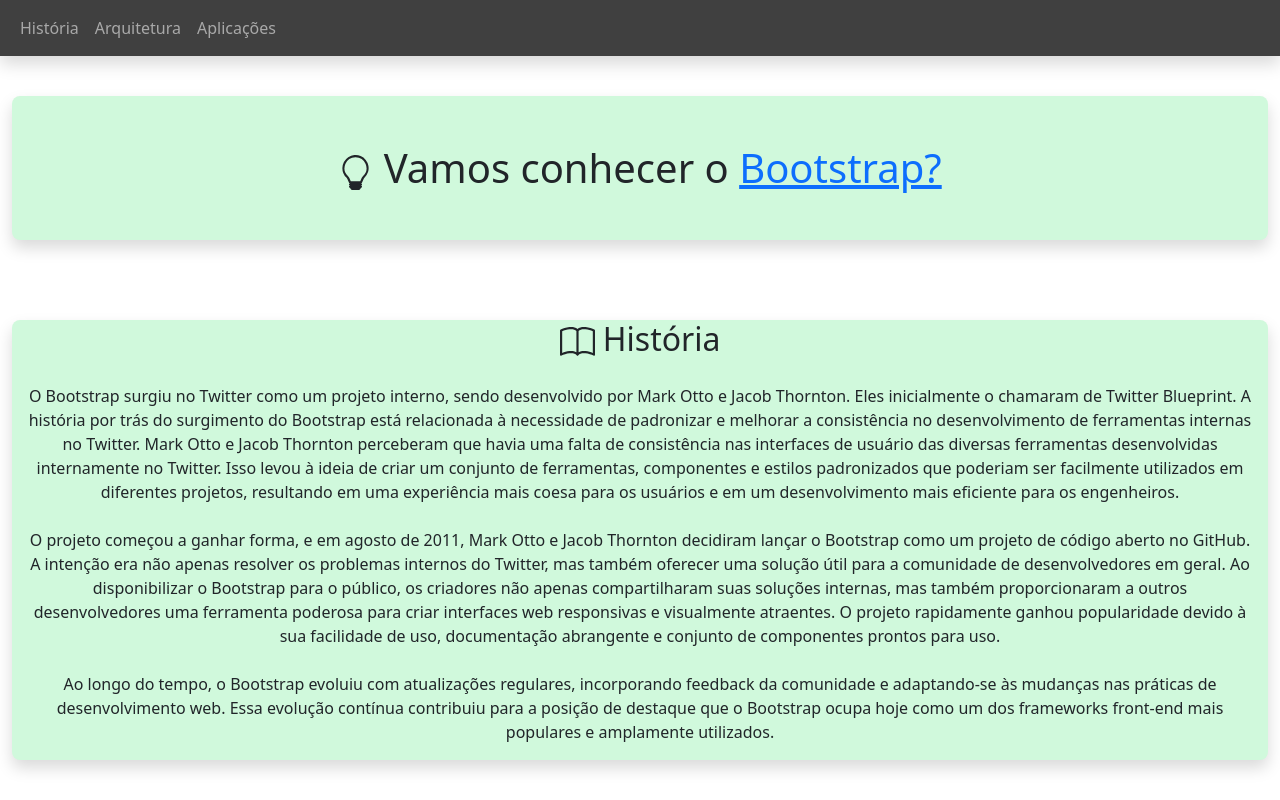
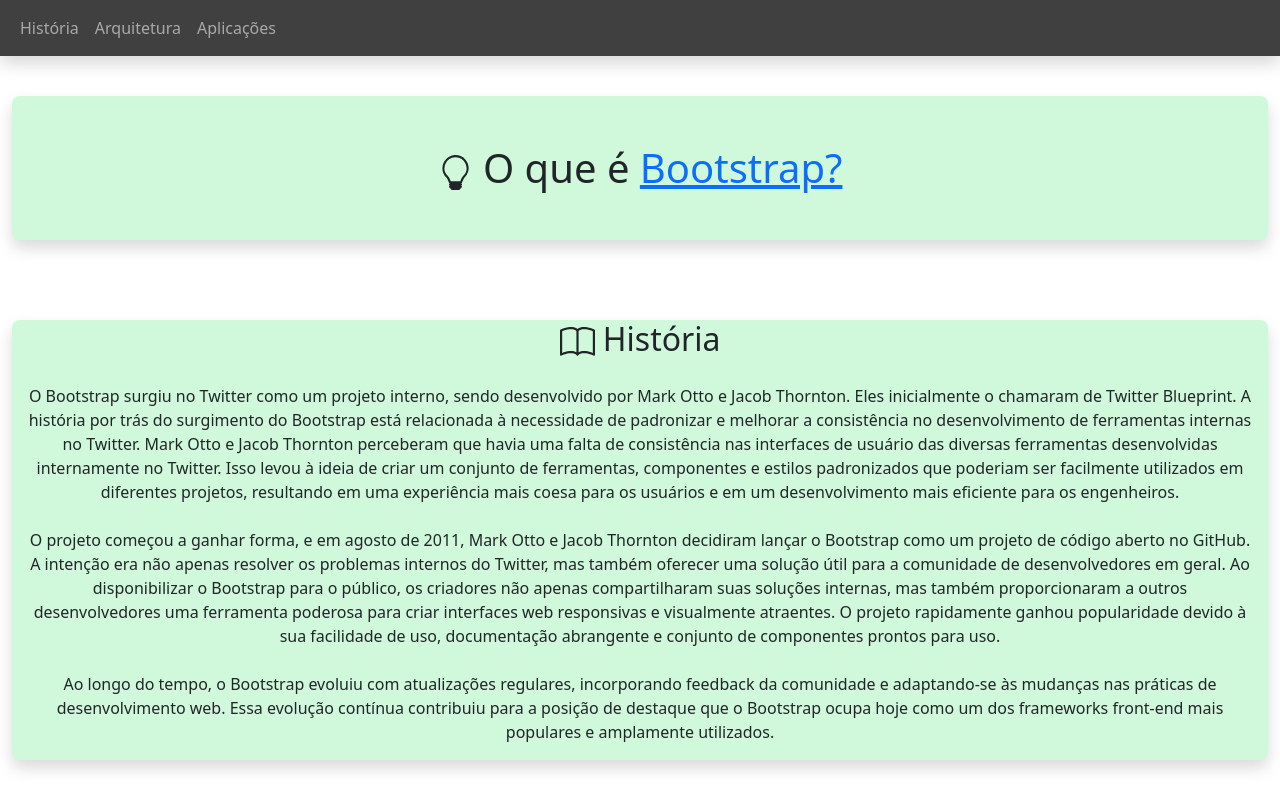
Before and after one commit to Weslyto1O/artigo-bootstrap, a plain HTML site: page index.html in a window 1280 px wide. Shown: the top 800 px of the page. Drawn offline with nearby package versions, Linux system fonts and the light colour scheme.

Commit message:
Mudança no Título

```diff
--- a/index.html
+++ b/index.html
@@ -32,7 +32,7 @@
       <br><br><br>
       <h1 class="text-center shadow p-5 rounded-3"><svg xmlns="http://www.w3.org/2000/svg" width="35" height="35" fill="currentColor" class="bi bi-lightbulb" viewBox="0 0 16 16">
         <path d="M2 6a6 6 0 1 1 10.174 4.31c-.203.196-.359.4-.453.619l-.762 1.769A.5.5 0 0 1 10.5 13a.5.5 0 0 1 0 1 .5.5 0 0 1 0 1l-.224.447a1 1 0 0 1-.894.553H6.618a1 1 0 0 1-.894-.553L5.5 15a.5.5 0 0 1 0-1 .5.5 0 0 1 0-1 .5.5 0 0 1-.46-.302l-.761-1.77a2 2 0 0 0-.453-.618A5.98 5.98 0 0 1 2 6m6-5a5 5 0 0 0-3.479 8.592c.263.254.514.564.676.941L5.83 12h4.342l.632-1.467c.162-.377.413-.687.676-.941A5 5 0 0 0 8 1"/>
-      </svg>    Vamos conhecer o <a href="https://getbootstrap.com/">Bootstrap?</a><div id="historia"></div></h1>
+      </svg>    O que é <a href="https://getbootstrap.com/">Bootstrap?</a><div id="historia"></div></h1>
 </header>
 <br><br><br>
 <body class="container-fluid">
```
